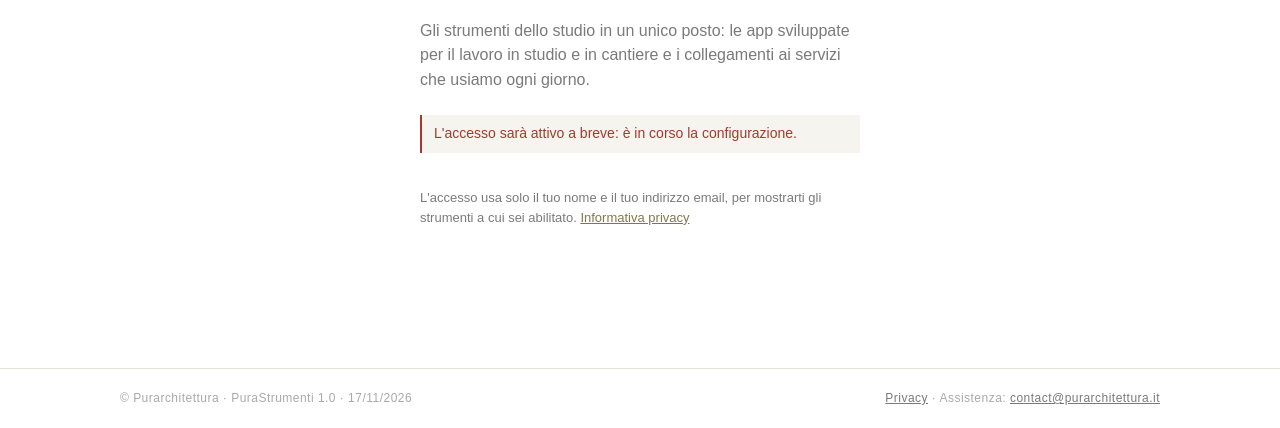
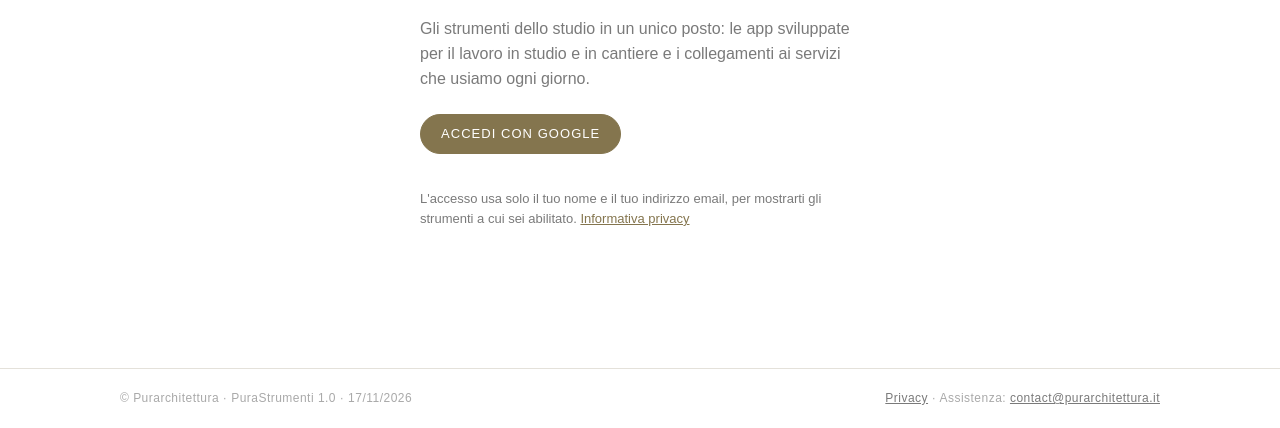
Before and after one commit to Purarchitettura/purarchitettura.github.io, a plain HTML site: page index.html in a window 1280 px wide. Shown: the part 381-809 px from the top of the page. Drawn offline with Linux system fonts and the light colour scheme.

Commit message:
Attiva accesso Google

```diff
--- a/index.html
+++ b/index.html
@@ -149,7 +149,7 @@ footer.foot { border-top: 1px solid var(--line); }
      dell'email, non con l'email in chiaro.
    ===================================================================== */
 const CONFIG = {
-  CLIENT_ID: '',   // ID client OAuth (progetto Google "PuraStrumenti"), solo nome ed email
+  CLIENT_ID: '56073154484-nvsol0mvv3on4t9n50ijqs6gsr5i5rqg.apps.googleusercontent.com',   // ID client OAuth (progetto Google "PuraStrumenti"), solo nome ed email
   ADMIN_GROUP: 'amministrazione',
   CONTATTO: 'contact@purarchitettura.it',
   VERSIONE: '1.0 · 17/11/2026',
```
